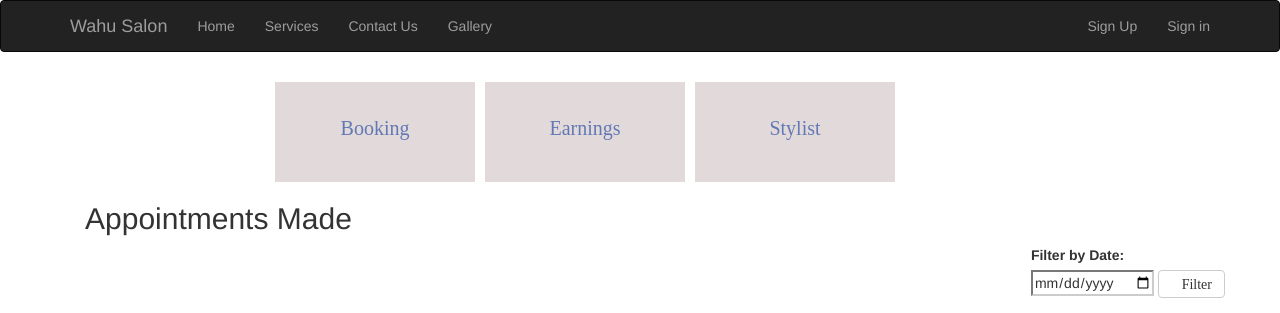
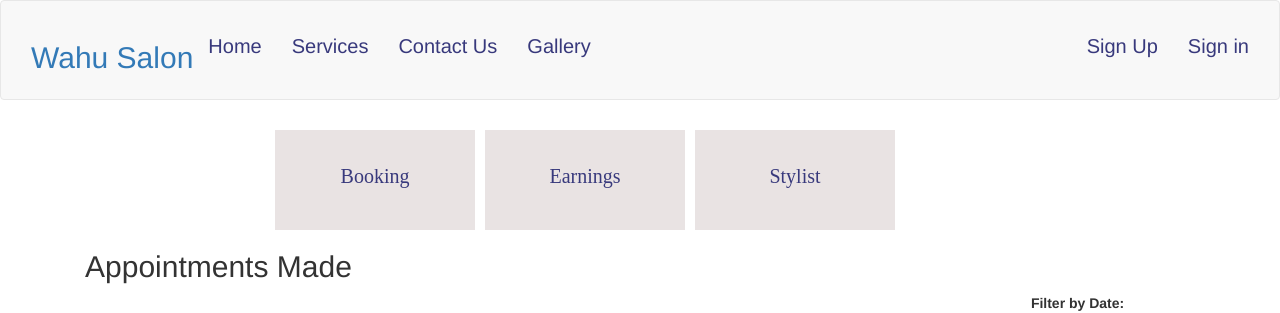
Before and after one commit to KorirC/salon, a CodeIgniter app: page /form/admin_bookings in a window 1280 px wide. Shown: the top 313 px of the page. Run offline with CodeIgniter, Linux system fonts and the light colour scheme; data that the repository does not hold is empty; some libraries are stand-ins or nearby versions; some web fonts are replaced.

Commit message:
changed the admin header

```diff
--- a/application/controllers/Checkbookings.php
+++ b/application/controllers/Checkbookings.php
@@ -3,7 +3,7 @@
 class Checkbookings extends CI_Controller {
     public function index(){
         $data['bookings']=$this->Admbookings->display_records();
-        $this->load->view('templates/header');
+        $this->load->view('templates/adminheader');
         $this->load->view('templates/topmenu');
         $this->load->view('forms/admin_bookings',$data);
       }
@@ -11,7 +11,7 @@ class Checkbookings extends CI_Controller {
       public function displaydata()
       {
       $data['bookings']=$this->Admbookings->display_records();
-      $this->load->view('templates/header');
+      $this->load->view('templates/adminheader');
       $this->load->view('templates/topmenu');
       $this->load->view('forms/admin_bookings',$data);
 
@@ -21,7 +21,7 @@ class Checkbookings extends CI_Controller {
         public function filter_by_date(){
             $date=$this->input->post("date");
            if(isset($date)){
-            $this->load->view('templates/header');
+            $this->load->view('templates/adminheader');
             $this->load->view('templates/topmenu');
             $data['bookings']=$this->Admbookings->filter_by_date($this->convert_date($date));
             $this->load->view('forms/admin_bookings',$data);
@@ -29,7 +29,7 @@ class Checkbookings extends CI_Controller {
            }
            else{
             $data['bookings']=$this->Admbookings->display_records();
-               $this->load->view('templates/header');
+               $this->load->view('templates/adminheader');
                $this->load->view('templates/topmenu');
                $this->load->view('forms/admin_bookings',$data);
            }
--- a/application/controllers/Checkstylists.php
+++ b/application/controllers/Checkstylists.php
@@ -3,7 +3,7 @@
 class Checkstylists extends CI_Controller {
     public function index(){
         $data['stylists']=$this->Admstylists->display_records();
-        $this->load->view('templates/header');
+        $this->load->view('templates/adminheader');
         $this->load->view('templates/topmenu');
         $this->load->view('forms/admin_stylists',$data);
       }
@@ -11,7 +11,7 @@ class Checkstylists extends CI_Controller {
       public function displaydata()
       {
       $data['stylists']=$this->Admstylists->display_records();
-      $this->load->view('templates/header');
+      $this->load->view('templates/adminheader');
       $this->load->view('templates/topmenu');
       $this->load->view('forms/admin_stylists',$data);
       }
--- a/application/models/Admstylists.php
+++ b/application/models/Admstylists.php
@@ -1,8 +1,7 @@
 <?php
 class Admstylists extends CI_Model{
 // function to display records
-   function display_records()
-	{
+   function display_records(){
 	$query=$this->db->query("select * from stylist_table");
 	return $query->result();
 	}
@@ -12,6 +11,4 @@ class Admstylists extends CI_Model{
 	return $this->db->delete('stylist_table', array('id' => $id));
 	}
 
-
-
 }
--- /dev/null
+++ b/application/views/templates/adminheader.php
@@ -0,0 +1,51 @@
+<html>
+<head>
+<title>Wahu Salon</title>
+<link rel="stylesheet" href="https://bootswatch.com/3/flatly/bootstrap.min.css">
+<link href="<?php echo base_url("assets/css/bootstrap.css"); ?>" rel="stylesheet" type="text/css" />
+<link href="<?php echo base_url("assets/css/home.css"); ?>" rel="stylesheet" type="text/css" />
+<!--<link href="<?php echo base_url("assets/css/footer.css"); ?>" rel="stylesheet" type="text/css" />-->
+<link href="<?php echo base_url("assets/img"); ?>" rel="stylesheet" type="text/css" />
+
+<!--<link rel="stylesheet" href="<?php echo base_url();?>/assets/css/style.css">-->
+</head>
+<body>
+<nav class="navbar navbar-default custom-nav ">
+    <!-- notice change the class by adding 4 -->
+<div class="container4">
+<div class="navbar-header">
+<a  href="<?php echo base_url();?>"><h2>Wahu Salon</h2></a>
+</div>
+<div id="navbar">
+<ul class="nav navbar-nav ">
+<li><a class="text-theme-one" href="<?php echo base_url();?>">Home</a></li>
+<li><a class="text-theme-one" href="<?php echo base_url();?>forms/services">Services</a></li>
+<li><a class="text-theme-one" href="<?php echo base_url();?>contact_us">Contact Us</a></li>
+<li><a class="text-theme-one" href="<?php echo base_url();?>gallery">Gallery</a></li>
+</ul>
+<?php
+if(empty($this->session->userdata("userid"))){
+echo '
+<ul class="nav navbar-nav navbar-right">
+  <li><a class="text-theme-one" href="'.base_url().'forms">Sign Up</a></li>
+  <li><a class="text-theme-one" href="'.base_url().'login">Sign in</a></li>
+
+  </ul>
+
+';
+}else{
+  echo '
+  <ul class="nav navbar-nav navbar-right">
+
+    <li><a href="'.base_url().'/logout">logout</a></li>
+    </ul>
+
+  ';
+}
+?>
+
+
+</div>
+</div>
+</nav>
+<div class="container">
--- a/assets/css/home.css
+++ b/assets/css/home.css
@@ -24,12 +24,12 @@
     width: 200px;
     margin-top: 10px;
     margin-left:10px;
-    background-color: rgb(226, 218, 218);
+    background-color: rgb(233, 227, 227);
     padding-top: 20px;
     font-weight: bold;
     font-size: 20px;
     text-align: center;
-    color: rgb(98, 120, 180);
+    color: #38397c;
   }
 
   .button_well :hover{
@@ -37,7 +37,7 @@
     width: 200px;
     margin-top: 10px;
     margin-left:10px;
-    background-color: rgb(133, 108, 108);
+    background-color: rgb(209, 202, 202);
     padding-top: 20px;
     font-weight: bold;
     font-size: 20px;
@@ -68,3 +68,22 @@
     max-width: 300px;
     float:right;
 }
+
+
+/* custom admin nav bar css */
+.custom-nav{
+    color: #38397c !important;
+    padding-top: 20px;
+    padding-left: 30px;
+    padding-right: 30px;
+    height: 100px;
+}
+
+.custom-nav .a{
+    color: inherit !important;
+}
+
+.text-theme-one{
+    color: #38397c !important;
+    font-size: 20px;
+}
```
